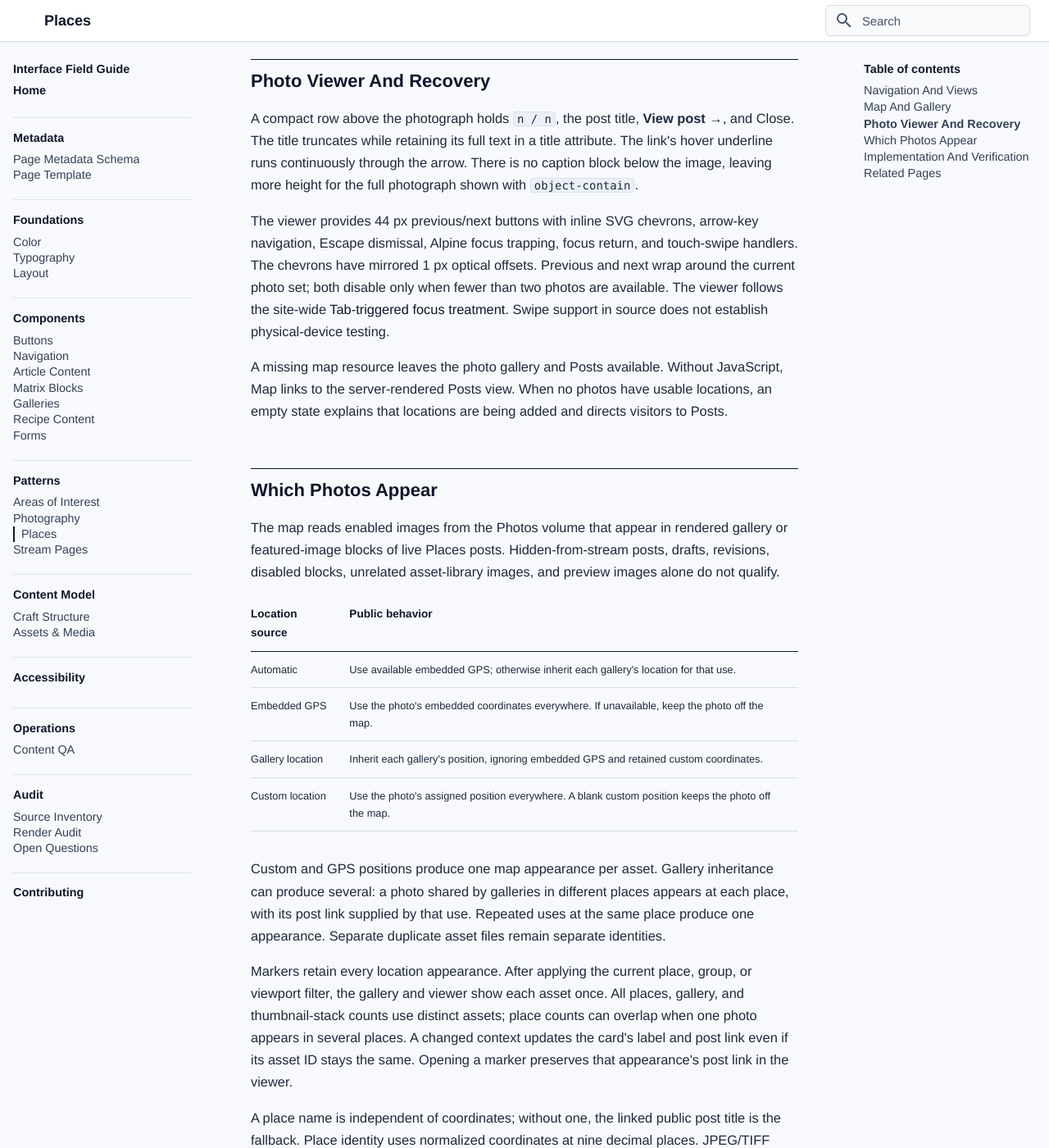
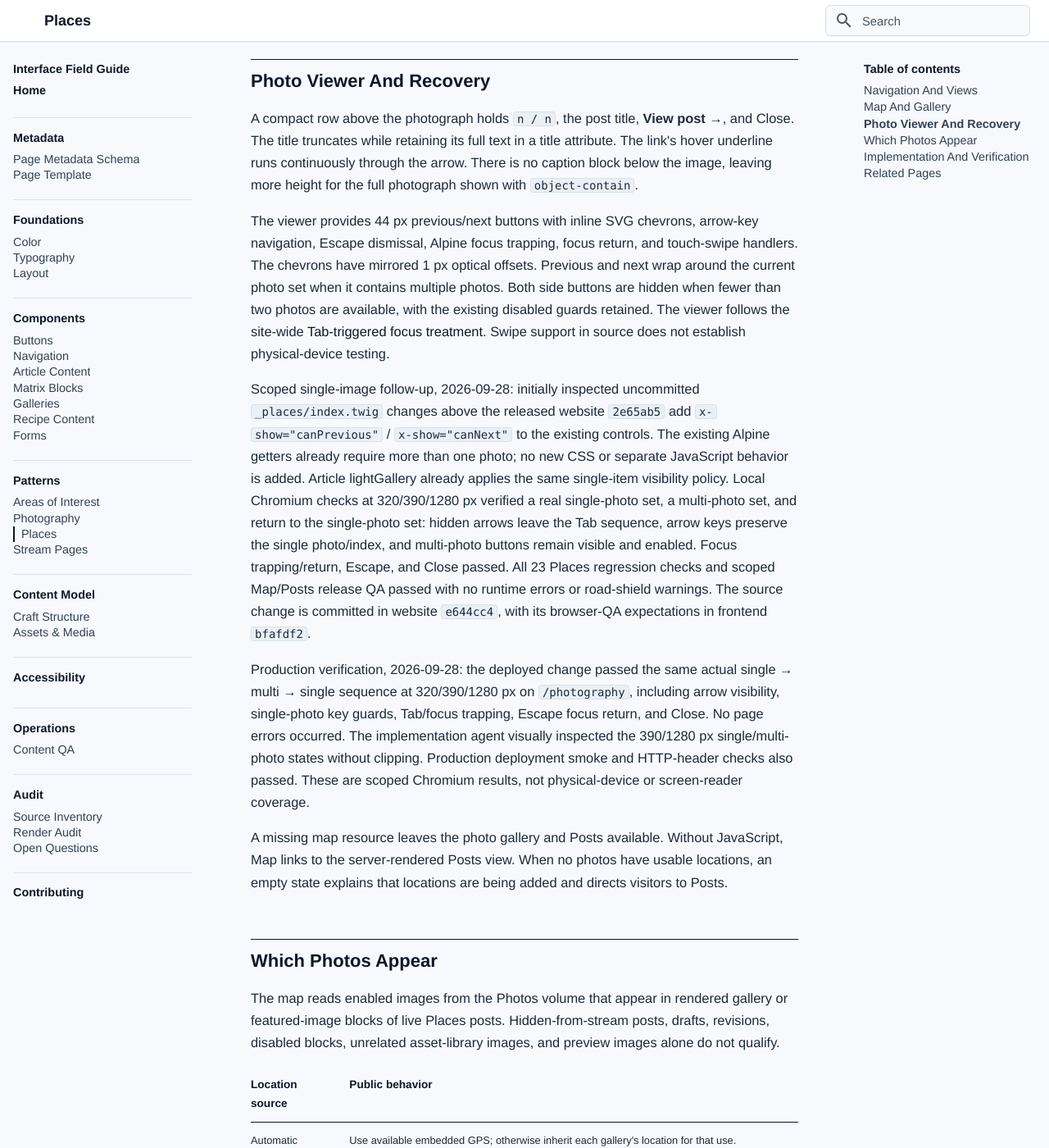
Before and after one commit to bentilden/Design-System, an MkDocs documentation site: the page built from docs/patterns/places.md, in a window 1280 px wide and 1400 px high, scrolled down 4836 px. Shown: the whole window at 82% size. Built offline with MkDocs 1.6.1 and Material for MkDocs 9.7.7, drawn with Linux system fonts in a browser that asks for light colours; some web fonts are replaced.

Commit message:
Document single-image lightbox navigation behavior

```diff
--- a/docs/patterns/places.md
+++ b/docs/patterns/places.md
@@ -91,7 +91,11 @@ A deliberate geographic action that changes the photo set brings its start benea
 
 A compact row above the photograph holds `n / n`, the post title, **View post →**, and Close. The title truncates while retaining its full text in a title attribute. The link's hover underline runs continuously through the arrow. There is no caption block below the image, leaving more height for the full photograph shown with `object-contain`.
 
-The viewer provides 44 px previous/next buttons with inline SVG chevrons, arrow-key navigation, Escape dismissal, Alpine focus trapping, focus return, and touch-swipe handlers. The chevrons have mirrored 1 px optical offsets. Previous and next wrap around the current photo set; both disable only when fewer than two photos are available. The viewer follows the site-wide [Tab-triggered focus treatment](../accessibility/index.md#focus-appearance). Swipe support in source does not establish physical-device testing.
+The viewer provides 44 px previous/next buttons with inline SVG chevrons, arrow-key navigation, Escape dismissal, Alpine focus trapping, focus return, and touch-swipe handlers. The chevrons have mirrored 1 px optical offsets. Previous and next wrap around the current photo set when it contains multiple photos. Both side buttons are hidden when fewer than two photos are available, with the existing disabled guards retained. The viewer follows the site-wide [Tab-triggered focus treatment](../accessibility/index.md#focus-appearance). Swipe support in source does not establish physical-device testing.
+
+Scoped single-image follow-up, 2026-09-28: initially inspected uncommitted `_places/index.twig` changes above the released website `2e65ab5` add `x-show="canPrevious"` / `x-show="canNext"` to the existing controls. The existing Alpine getters already require more than one photo; no new CSS or separate JavaScript behavior is added. Article lightGallery already applies the same single-item visibility policy. Local Chromium checks at 320/390/1280 px verified a real single-photo set, a multi-photo set, and return to the single-photo set: hidden arrows leave the Tab sequence, arrow keys preserve the single photo/index, and multi-photo buttons remain visible and enabled. Focus trapping/return, Escape, and Close passed. All 23 Places regression checks and scoped Map/Posts release QA passed with no runtime errors or road-shield warnings. The source change is committed in website `e644cc4`, with its browser-QA expectations in frontend `bfafdf2`.
+
+Production verification, 2026-09-28: the deployed change passed the same actual single → multi → single sequence at 320/390/1280 px on `/photography`, including arrow visibility, single-photo key guards, Tab/focus trapping, Escape focus return, and Close. No page errors occurred. The implementation agent visually inspected the 390/1280 px single/multi-photo states without clipping. Production deployment smoke and HTTP-header checks also passed. These are scoped Chromium results, not physical-device or screen-reader coverage.
 
 A missing map resource leaves the photo gallery and Posts available. Without JavaScript, Map links to the server-rendered Posts view. When no photos have usable locations, an empty state explains that locations are being added and directs visitors to Posts.
 
```
Also changed, not shown: docs/components/galleries.md (+5 -0 lines).
